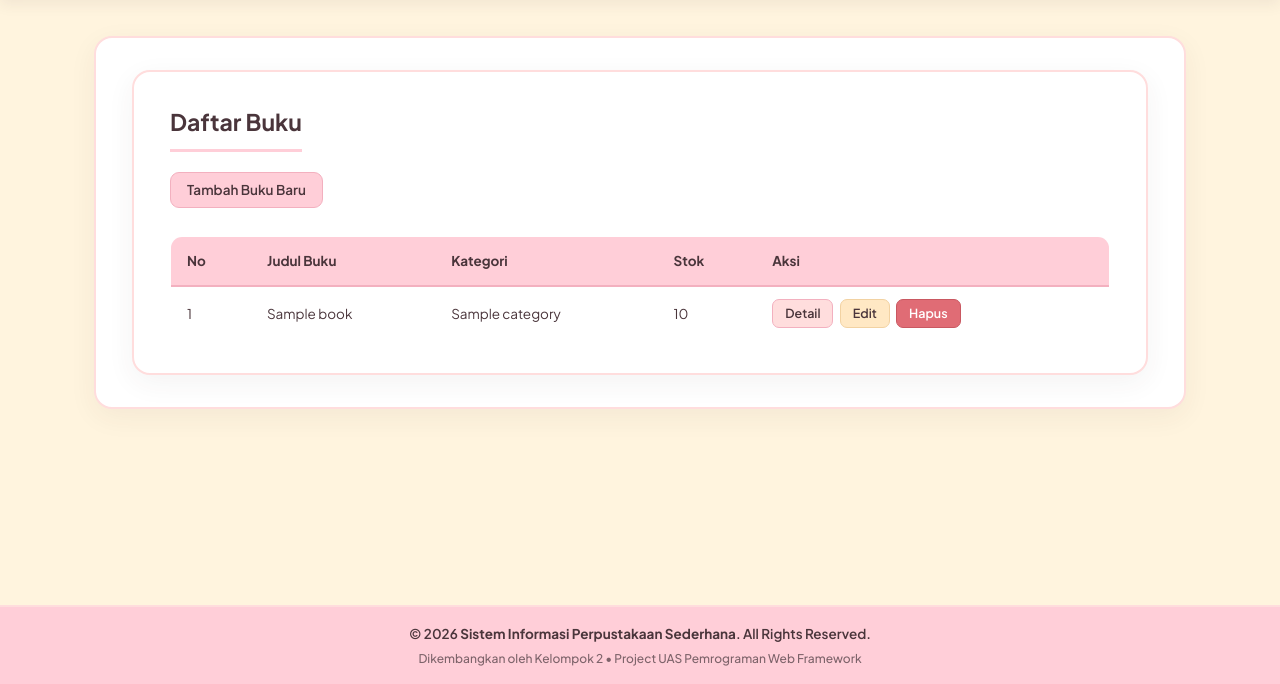
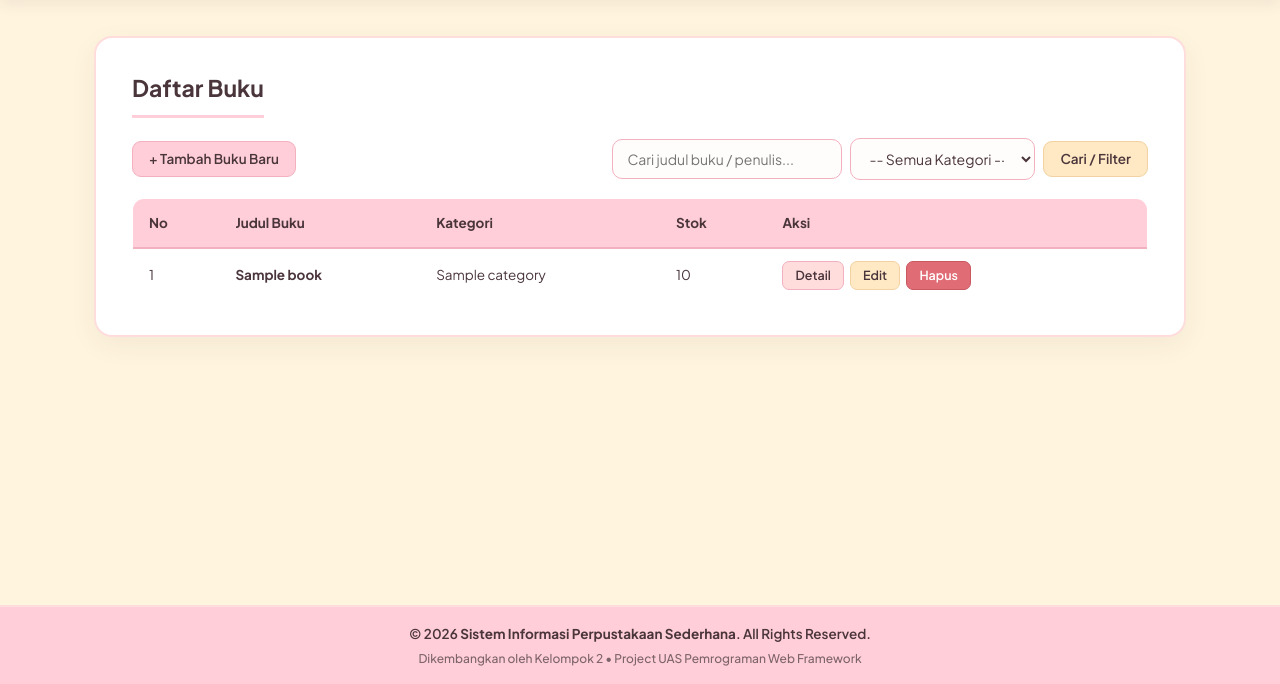
Before and after one commit to 2410631250025/perpustakaan-sederhana, a Laravel app: page /books in a window 1280 px wide. Shown: the part 116-800 px from the top of the page. Run offline with Laravel 12, Linux system fonts and the light colour scheme; a user stored in the database is signed in; data comes from the database, SQL or seed files in the repository; tables that the repository leaves empty hold one stand-in row (values such as "Sample post").

Commit message:
Menambahkan fitur pencarian, pagination, dan filter

```diff
--- a/app/Http/Controllers/BookController.php
+++ b/app/Http/Controllers/BookController.php
@@ -8,10 +8,30 @@ use Illuminate\Http\Request;
 
 class BookController extends Controller
 {
-    public function index()
+    public function index(Request $request)
     {
-        $books = Book::with('category')->latest()->get();
-        return view('books.index', compact('books'));
+        $categories = Category::all();
+
+        $query = Book::with('category')->latest();
+
+        // Fitur Pencarian berdasarkan Judul Buku atau Penulis
+        if ($request->filled('search')) {
+            $search = $request->search;
+            $query->where(function ($q) use ($search) {
+                $q->where('title', 'like', "%{$search}%")
+                  ->orWhere('author', 'like', "%{$search}%");
+            });
+        }
+
+        // Fitur Filter berdasarkan Kategori
+        if ($request->filled('category_id')) {
+            $query->where('category_id', $request->category_id);
+        }
+
+        // Fitur Pagination (10 data per halaman)
+        $books = $query->paginate(10)->withQueryString();
+
+        return view('books.index', compact('books', 'categories'));
     }
 
     public function create()
@@ -23,7 +43,7 @@ class BookController extends Controller
     public function store(Request $request)
     {
         $request->validate([
-            'title' => 'required|string|max:255',
+            'title'       => 'required|string|max:255',
             'category_id' => 'required|exists:categories,id',
             'stock'       => 'required|integer|min:0',
             'author'      => 'nullable|string|max:255',
@@ -34,8 +54,8 @@ class BookController extends Controller
             'title'       => $request->title,
             'category_id' => $request->category_id,
             'stock'       => $request->stock,
-            'author'      => $request->author ?? '-', // Mengisi '-' jika di form kosong
-            'year'        => $request->year ?? date('Y'), // Mengisi tahun saat ini jika kosong
+            'author'      => $request->author ?? '-',
+            'year'        => $request->year ?? date('Y'),
         ]);
 
         return redirect()->route('books.index')->with('success', 'Buku berhasil ditambahkan!');
--- a/resources/views/books/index.blade.php
+++ b/resources/views/books/index.blade.php
@@ -1,15 +1,39 @@
 @extends('layouts.app')
 
+@section('title', 'Daftar Buku')
+
 @section('content')
-<div class="container">
     <h2>Daftar Buku</h2>
-    <a href="{{ route('books.create') }}" class="btn btn-primary mb-3">Tambah Buku Baru</a>
+
+    <div style="display: flex; justify-content: space-between; align-items: center; flex-wrap: wrap; gap: 12px; margin-bottom: 18px;">
+        <a href="{{ route('books.create') }}" class="btn btn-primary">+ Tambah Buku Baru</a>
+
+        {{-- Form Pencarian & Filter Kategori --}}
+        <form action="{{ route('books.index') }}" method="GET" style="display: flex; flex-wrap: wrap; gap: 8px; align-items: center; margin: 0;">
+            <input type="text" name="search" value="{{ request('search') }}" placeholder="Cari judul buku / penulis..." style="width: 230px; margin: 0;">
+
+            <select name="category_id" style="width: 185px; margin: 0;">
+                <option value="">-- Semua Kategori --</option>
+                @foreach($categories as $category)
+                    <option value="{{ $category->id }}" {{ request('category_id') == $category->id ? 'selected' : '' }}>
+                        {{ $category->name }}
+                    </option>
+                @endforeach
+            </select>
+
+            <button type="submit" class="btn btn-cream">Cari / Filter</button>
+
+            @if(request('search') || request('category_id'))
+                <a href="{{ route('books.index') }}" class="btn btn-secondary">Reset</a>
+            @endif
+        </form>
+    </div>
 
     @if(session('success'))
         <div class="alert alert-success">{{ session('success') }}</div>
     @endif
 
-    <table class="table table-bordered">
+    <table>
         <thead>
             <tr>
                 <th>No</th>
@@ -20,28 +44,41 @@
             </tr>
         </thead>
         <tbody>
-            @forelse($books as $book)
+            @forelse($books as $index => $book)
                 <tr>
-                    <td>{{ $loop->iteration }}</td>
-                    <td>{{ $book->title }}</td>
+                    <td>{{ $books->firstItem() + $index }}</td>
+                    <td><strong>{{ $book->title }}</strong></td>
                     <td>{{ $book->category->name ?? 'Tanpa Kategori' }}</td>
                     <td>{{ $book->stock }}</td>
                     <td>
-                        <a href="{{ route('books.show', $book->id) }}" class="btn btn-info btn-sm text-white">Detail</a>
-                        <a href="{{ route('books.edit', $book->id) }}" class="btn btn-warning btn-sm">Edit</a>
-                        <form action="{{ route('books.destroy', $book->id) }}" method="POST" class="d-inline" onsubmit="return confirm('Yakin hapus buku ini?')">
+                        <a href="{{ route('books.show', $book->id) }}" class="btn btn-info btn-sm">Detail</a>
+                        <a href="{{ route('books.edit', $book->id) }}" class="btn btn-cream btn-sm">Edit</a>
+                        <form action="{{ route('books.destroy', $book->id) }}" method="POST" style="display:inline;">
                             @csrf
                             @method('DELETE')
-                            <button type="submit" class="btn btn-danger btn-sm">Hapus</button>
+                            <button type="submit" class="btn-danger btn-sm" onclick="return confirm('Yakin hapus buku ini?')">Hapus</button>
                         </form>
                     </td>
                 </tr>
             @empty
                 <tr>
-                    <td colspan="5" class="text-center">Belum ada data buku.</td>
+                    <td colspan="5" style="text-align: center; color: var(--text-muted); padding: 24px;">
+                        Tidak ada data buku yang ditemukan.
+                    </td>
                 </tr>
             @endforelse
         </tbody>
     </table>
-</div>
+
+    {{-- Navigasi Pagination --}}
+    @if($books->hasPages())
+        <div style="margin-top: 20px; display: flex; justify-content: space-between; align-items: center; flex-wrap: wrap; gap: 10px;">
+            <span style="font-size: 13px; color: var(--text-muted);">
+                Menampilkan {{ $books->firstItem() }} - {{ $books->lastItem() }} dari {{ $books->total() }} buku
+            </span>
+            <div>
+                {{ $books->links() }}
+            </div>
+        </div>
+    @endif
 @endsection
```
Also changed, not shown: app/Http/Controllers/MemberController.php (+16 -2 lines), resources/views/members/index.blade.php (+27 -2 lines).
